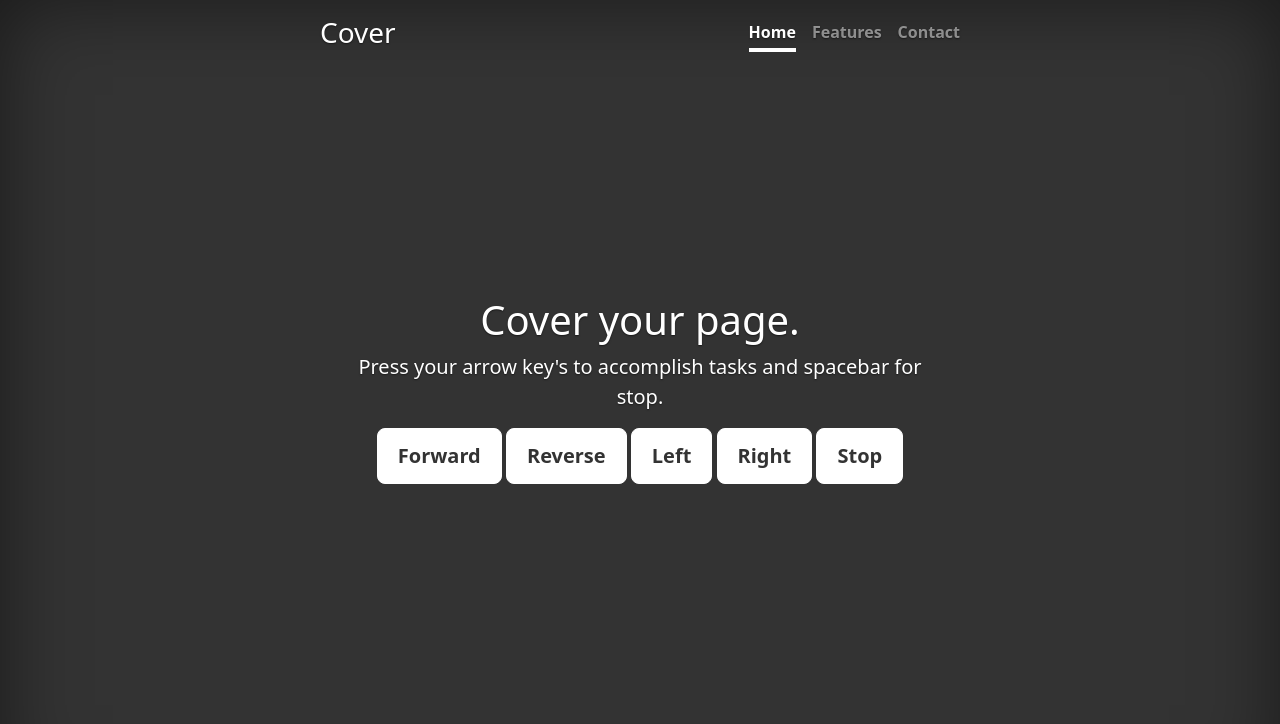
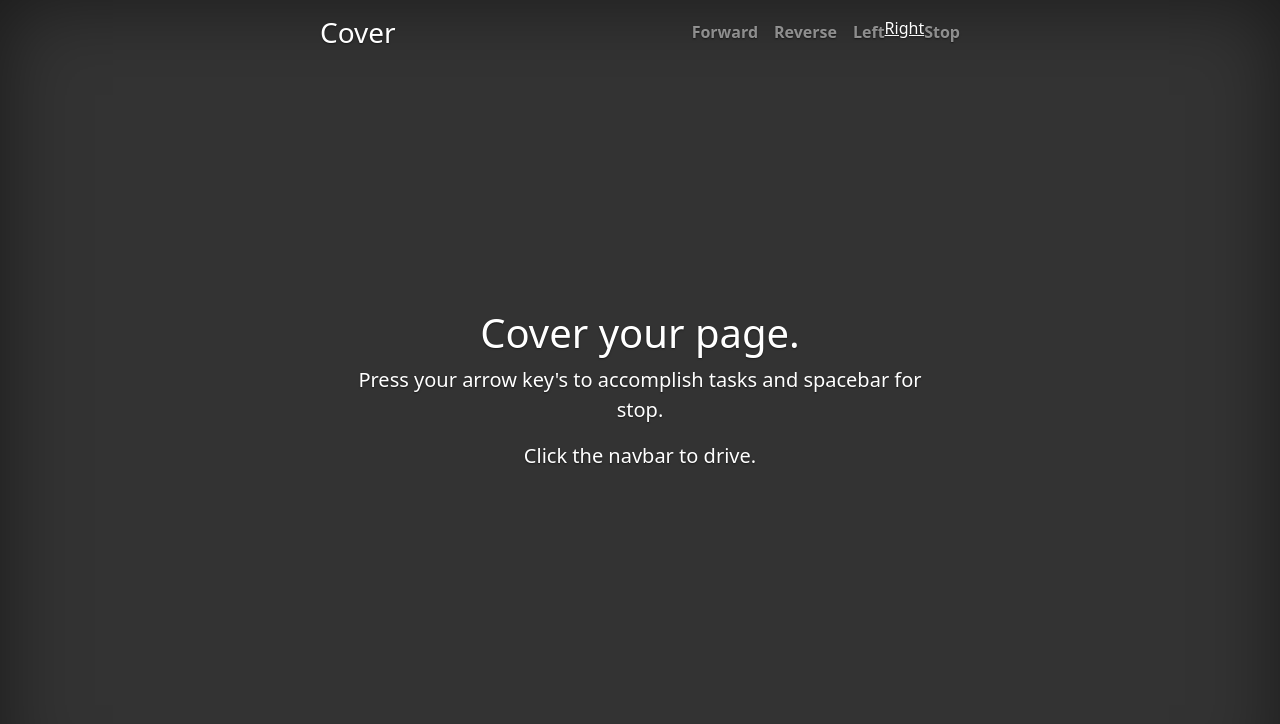
Before and after one commit to danielwilczak101/LarryLabBot, a Flask app: page / in a window 1280 px wide. Shown: the top 724 px of the page. Run offline with Flask 2, Linux system fonts and the light colour scheme.

Commit message:
updated to navbar

```diff
--- a/motor/templates/index.html
+++ b/motor/templates/index.html
@@ -186,9 +186,11 @@
             <div class="inner">
                 <h3 class="masthead-brand">Cover</h3>
                 <nav class="nav nav-masthead justify-content-center">
-                    <a class="nav-link active" href="#">Home</a>
-                    <a class="nav-link" href="#">Features</a>
-                    <a class="nav-link" href="#">Contact</a>
+                    <a href="#" id="forward" class="nav-link">Forward</a>
+                    <a href="#" id="reverse" class="nav-link">Reverse</a>
+                    <a href="#" id="left" class="nav-link">Left</a>
+                    <a href="#" id="right" class="nav-linky">Right</a>
+                    <a href="#" id="stop" class="nav-link">Stop</a>
                 </nav>
             </div>
         </header>
@@ -198,13 +200,7 @@
             <p class="lead">Press your arrow key's to accomplish tasks and spacebar for stop.
             </p>
             <p class="lead">
-            <nav>
-                <a href="#" id="forward" class="btn btn-lg btn-secondary">Forward</a>
-                <a href="#" id="reverse" class="btn btn-lg btn-secondary">Reverse</a>
-                <a href="#" id="left" class="btn btn-lg btn-secondary">Left</a>
-                <a href="#" id="right" class="btn btn-lg btn-secondary">Right</a>
-                <a href="#" id="stop" class="btn btn-lg btn-secondary">Stop</a>
-            </nav>
+                Click the navbar to drive.
             </p>
         </main>
 
```
